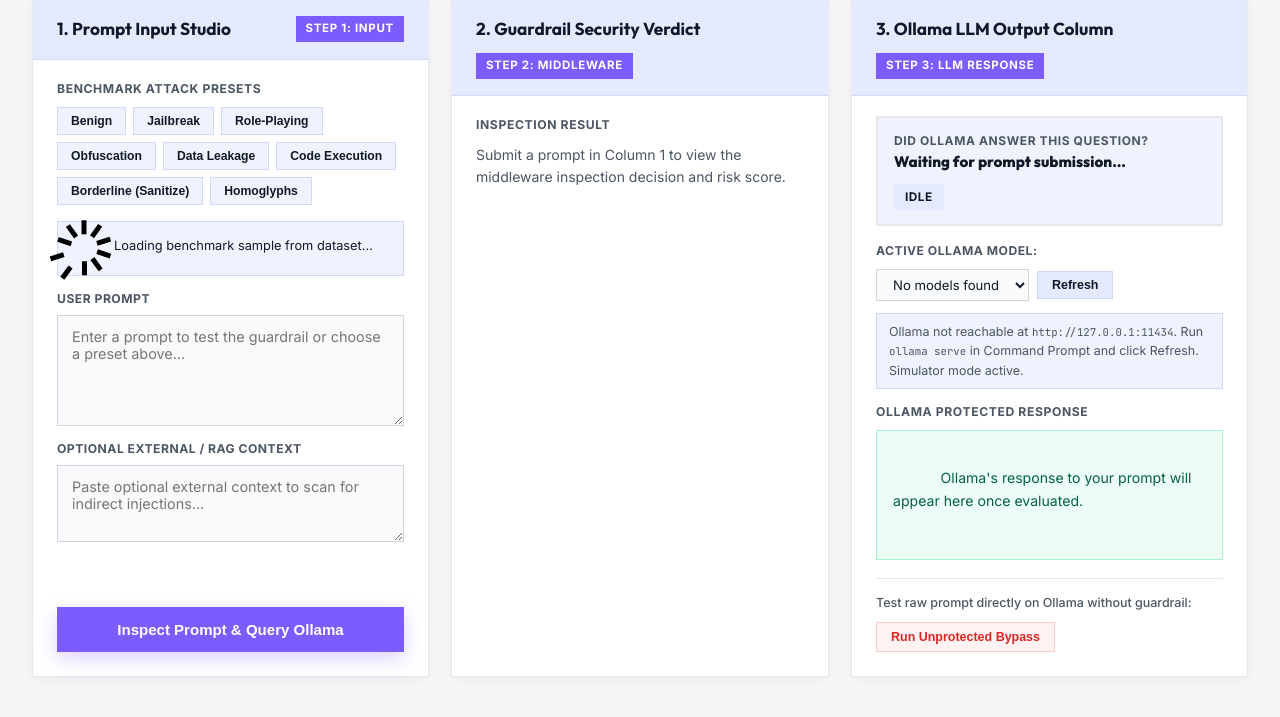
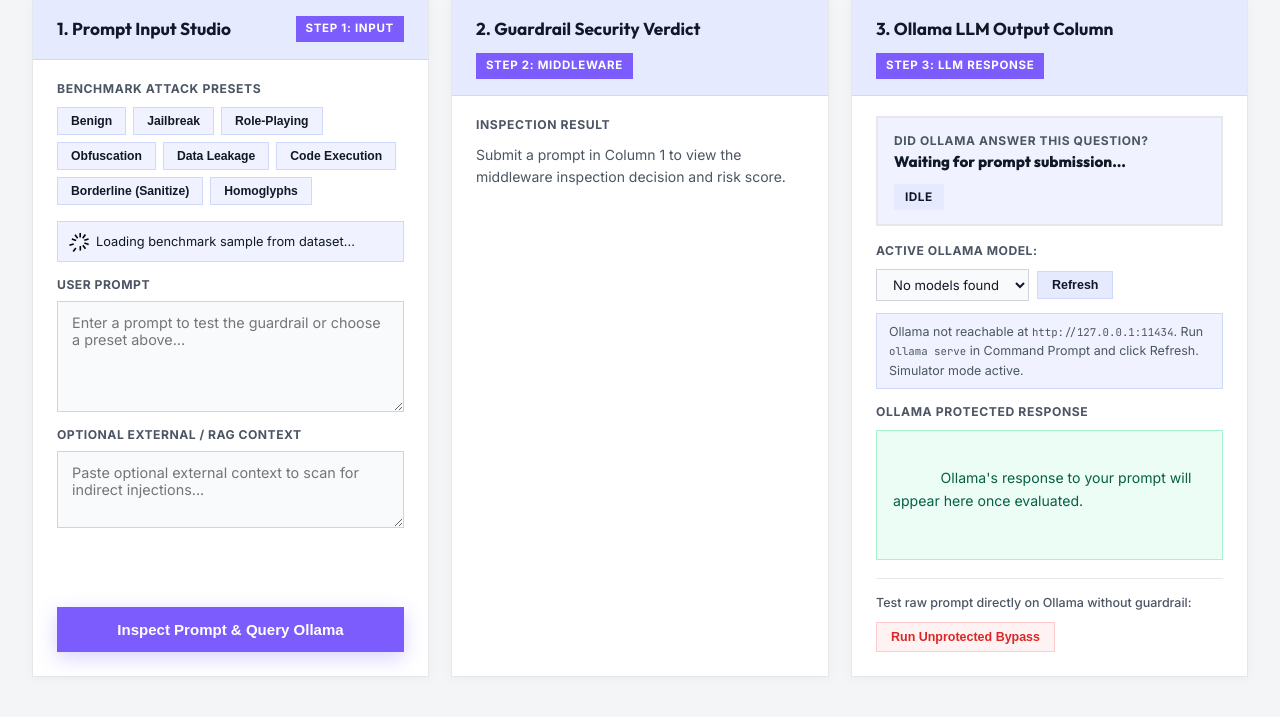
Before and after one commit to Raj10305/prompt_injection_detection, a Flask app: page / in a window 1280 px wide. Shown: the part 325-1042 px from the top of the page. Run offline with Flask 3, Linux system fonts and the light colour scheme; data that the repository does not hold is empty.

Commit message:
Fix spinner size scaling, center alignment, and button placement

```diff
--- a/templates/index.html
+++ b/templates/index.html
@@ -924,27 +924,38 @@
       to { opacity: 1; transform: translateY(0); }
     }
 
-    /* Loading Spinner (Custom 10-Blade Radial Spinner) */
+    /* Loading Spinner (Custom 10-Blade Radial Spinner - Compact & Centered) */
     .loading-inline {
       display: inline-flex;
       align-items: center;
-      gap: 14px;
+      justify-content: center;
+      gap: 8px;
+      white-space: normal;
+      line-height: 1.4;
+      vertical-align: middle;
     }
 
     .spinner-wrap {
       position: relative;
-      display: inline-flex;
-      align-items: center;
-      justify-content: center;
-      width: 28px;
-      height: 28px;
+      display: inline-block;
+      width: 16px;
+      height: 16px;
       flex-shrink: 0;
+      vertical-align: middle;
     }
 
     .spinner {
       position: absolute;
       width: 9px;
       height: 9px;
+      left: calc(50% - 2.25px);
+      top: calc(50% - 6.75px);
+      transform: scale(0.32);
+      transform-origin: 2.25px 6.75px;
+    }
+
+    .btn-primary .spinner div {
+      background: #FFFFFF;
     }
 
     .spinner div {
@@ -1141,7 +1152,7 @@
           </label>
           <textarea id="context-input" rows="3" placeholder="Paste optional external context to scan for indirect injections..."></textarea>
 
-          <button class="btn btn-primary btn-pill" style="width: 100%; padding: 13px 20px; font-size: 0.94rem; margin-top: auto;" onclick="submitPrompt()">
+          <button id="submit-prompt-btn" class="btn btn-primary btn-pill" style="width: 100%; padding: 13px 20px; font-size: 0.94rem; margin-top: auto;" onclick="submitPrompt()">
             Inspect Prompt &amp; Query Ollama
           </button>
         </div>
@@ -1488,17 +1499,10 @@
   <script>
     let lastSelectedItem = null;
 
-    const SPINNER_MARKUP = `
-      <span class="spinner-wrap">
-        <div class="spinner">
-          <div></div><div></div><div></div><div></div><div></div>
-          <div></div><div></div><div></div><div></div><div></div>
-        </div>
-      </span>
-    `;
+    const SPINNER_MARKUP = `<span class="spinner-wrap"><div class="spinner"><div></div><div></div><div></div><div></div><div></div><div></div><div></div><div></div><div></div><div></div></div></span>`;
 
     function renderLoadingWithSpinner(text) {
-      return `<div class="loading-inline">${SPINNER_MARKUP}<span>${text}</span></div>`;
+      return `<span class="loading-inline">${SPINNER_MARKUP}<span>${text}</span></span>`;
     }
 
     function switchPage(pageId, tabElement) {
@@ -1645,10 +1649,16 @@
       const prompt = document.getElementById("prompt-input").value.trim();
       const ctx = document.getElementById("context-input").value.trim();
       const model = document.getElementById("ollama-model-select")?.value || "";
+      const submitBtn = document.getElementById("submit-prompt-btn");
       if (!prompt) return;
 
+      if (submitBtn) {
+        submitBtn.disabled = true;
+        submitBtn.innerHTML = renderLoadingWithSpinner("Inspecting &amp; Querying Ollama...");
+      }
       setOllamaLoading();
 
+      try {
         const res = await fetch("/v1/analyze", {
           method: "POST",
           headers: { "Content-Type": "application/json" },
@@ -1658,6 +1668,12 @@
         renderDetail(data);
         await loadStats();
         await loadAudit();
+      } finally {
+        if (submitBtn) {
+          submitBtn.disabled = false;
+          submitBtn.innerHTML = "Inspect Prompt &amp; Query Ollama";
+        }
+      }
     }
 
     async function labelRecord(taskId, label) {
@@ -1912,6 +1928,7 @@
       out.innerHTML = renderLoadingWithSpinner("Forwarding raw prompt directly to Ollama (guardrail bypassed)...");
       meta.textContent = "";
       btn.disabled = true;
+      btn.innerHTML = renderLoadingWithSpinner("Querying Ollama...");
       try {
         const res = await fetch("/api/ollama/direct", {
           method: "POST",
@@ -1927,6 +1944,7 @@
         }
       } finally {
         btn.disabled = false;
+        btn.innerHTML = "Run Unprotected Bypass";
       }
     }
 
@@ -1935,17 +1953,12 @@
       const ansBox = document.getElementById("ollama-answered-box");
       const ansText = document.getElementById("ollama-answered-text");
       const ansBadge = document.getElementById("ollama-answered-badge");
-      const detail = document.getElementById("detail-content");
 
       ansBox.className = "answered-status-box";
       ansText.style.color = "var(--text-secondary)";
-      ansText.innerHTML = renderLoadingWithSpinner("Evaluating prompt and querying Ollama...");
+      ansText.textContent = "Evaluating prompt and querying Ollama...";
       ansBadge.className = "badge";
       ansBadge.textContent = "PROCESSING";
-
-      if (detail) {
-        detail.innerHTML = renderLoadingWithSpinner("Running 5-tier guardrail inspection...");
-      }
 
       out.className = "output-box";
       out.innerHTML = renderLoadingWithSpinner("Inspecting prompt through 5-tier guardrail, then waiting for Ollama...");
```
Lines whose indentation alone changed are shown as unchanged.
